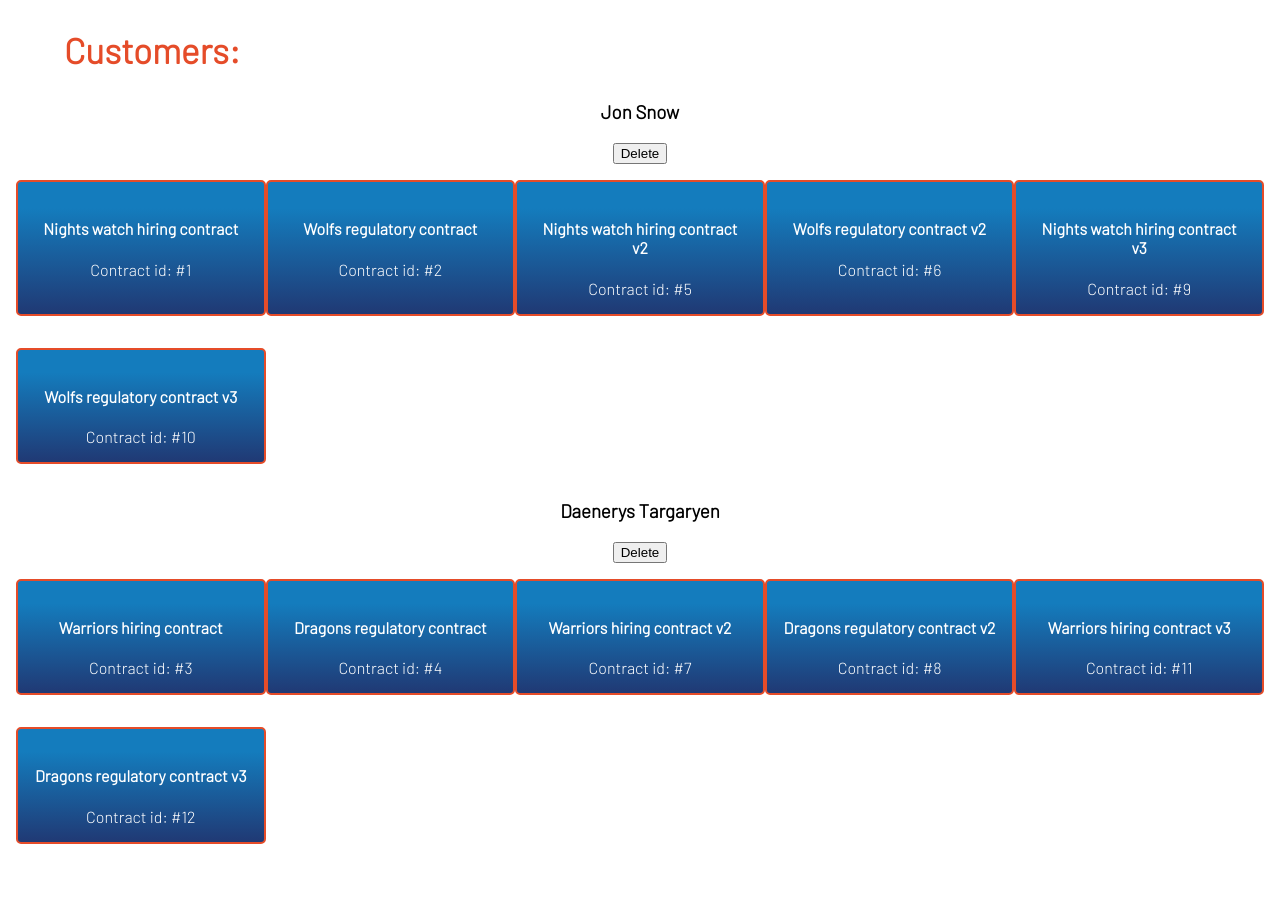
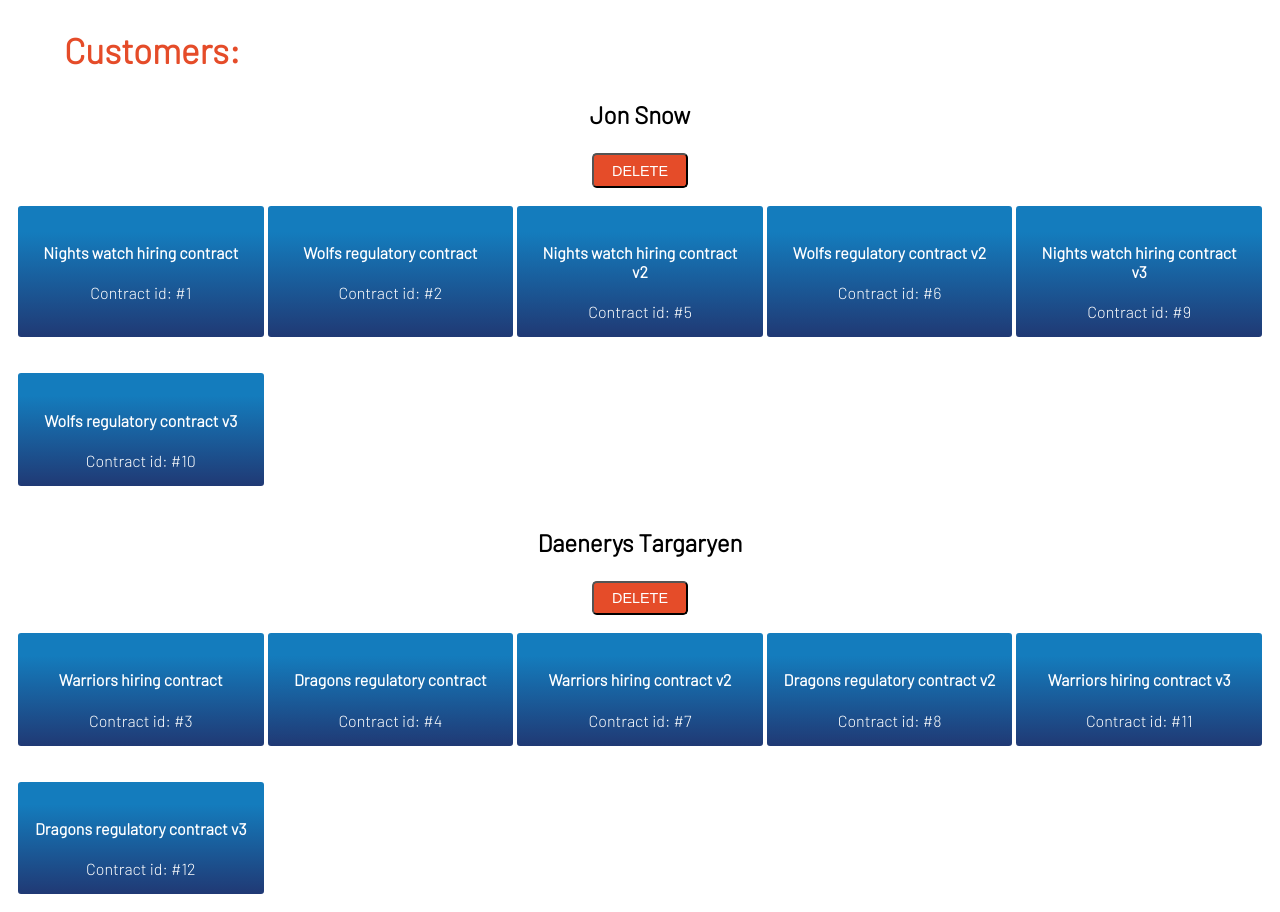
Before and after one commit to LauraRe/contract-automation-app, a React (Create React App) app: page /customers in a window 1280 px wide. Before the commit the page ends 860 px from the top, so only its background shows below. Built offline with nearby package versions, Linux system fonts and the light colour scheme.

Commit message:
move card style to contract component, style Customer page

```diff
--- a/src/Components/Contract.js
+++ b/src/Components/Contract.js
@@ -1,12 +1,20 @@
 import React from 'react';
-//import styled from 'styled-components';
+import styled from 'styled-components';
+
+const Card = styled.ul`
+  border: 2px solid;
+  border-radius: 5px;
+  background: linear-gradient(to bottom,#147CBD 20%,#203974 100%);
+  padding: 1em;
+  color: white;
+  `
 
 const Contract = ({id, name}) => {
     return (
-      <ul>
+      <Card>
         <h4>{name}</h4>
         Contract id: #{id}
-      </ul>
+      </Card>
     )
 };
 
--- a/src/Components/ContractsList.js
+++ b/src/Components/ContractsList.js
@@ -1,11 +1,19 @@
 import React from 'react';
 import Contract from './Contract';
 import { connect } from 'react-redux';
+import styled from 'styled-components';
+
+const Wrapper = styled.div`
+  display: grid;
+  grid-template-columns: 1fr 1fr 1fr 1fr 1fr;
+  margin-left: 1em;
+  margin-right: 1em;
+`
 
 const ContractsList = ({contracts, customerContracts}) => {
   let contractList = customerContracts || contracts
   return (
-      <wrapper>
+      <Wrapper>
         {
           contractList.map(contract => {
             return (
@@ -17,7 +25,7 @@ const ContractsList = ({contracts, customerContracts}) => {
             )
           })
         }
-      </wrapper>
+      </Wrapper>
   )};
 
 const mapStateToProps = (state) => {
--- a/src/Components/Customer.js
+++ b/src/Components/Customer.js
@@ -1,6 +1,15 @@
 import React from 'react'
 import ContractsList from './ContractsList';
+import styled from 'styled-components';
 
+const Button = styled.button`
+  background: #E54C29;
+  color: white;
+  padding: .5em 1.25em;
+  border-radius: .3rem;
+  font-size: .9rem;
+  text-transform: uppercase;
+`
 
 const Customer = ({ contracts, id, name, onDelete }) => {
   const deleteCustomerAlert = (id) => {
@@ -14,9 +23,8 @@ const Customer = ({ contracts, id, name, onDelete }) => {
   }
   return (
     <>
-      {/* <img alt='customer' src='https://robohash.org/test' /> */}
       <h3>{name}</h3>
-      <button onClick={() => deleteCustomerAlert(id)}>Delete</button>
+      <Button onClick={() => deleteCustomerAlert(id)}>Delete</Button>
       <ContractsList customerContracts={contracts.filter((contract) => contract.customerId === id)} />
     </>
   )
--- a/src/theme/globalStyle.js
+++ b/src/theme/globalStyle.js
@@ -19,21 +19,14 @@ const GlobalStyles = createGlobalStyle`
     text-align: left;
     color: #E54C29;
   }
+  h3 {
+    font-family: 'Barlow', sans-serif;
+    font-size: 1.5rem;
+    text-align: center;
+    color: black;
+  }
   li {
     display: inline-block;
-  }
-  ul {
-    border: 2px solid #E54C29;
-    border-radius: 5px;
-    background: linear-gradient(to bottom,#147CBD 20%,#203974 100%);
-    padding: 1em;
-    color: white;
-  }
-  wrapper {
-    display: grid;
-    grid-template-columns: 1fr 1fr 1fr 1fr 1fr;
-    margin-left: 1em;
-    margin-right: 1em;
   }
 `;
 
```
